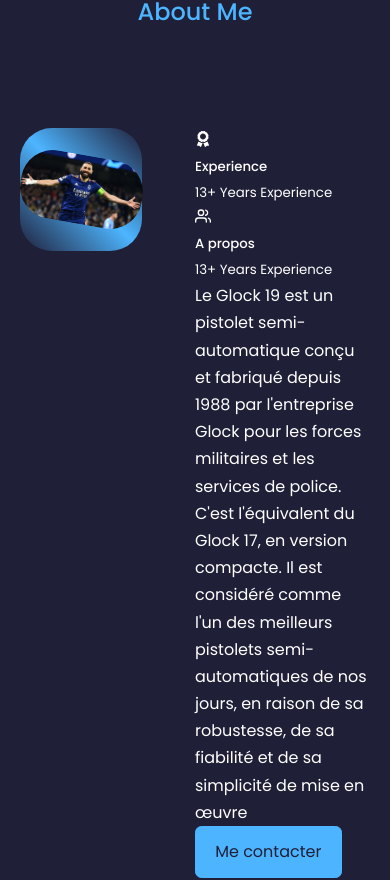
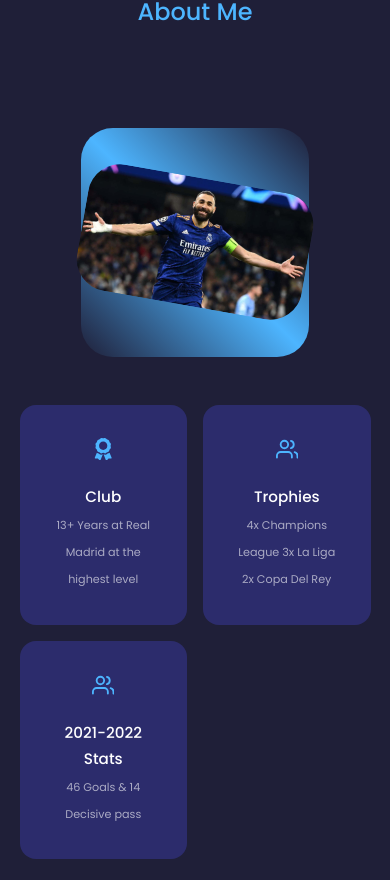
Before and after one commit to Anh-Kiet-VO/portfolio, a React (Create React App) app: page / in a window 390 px wide. Shown: the part 971-1851 px from the top of the page. Built offline with nearby package versions, Linux system fonts and the light colour scheme.

Commit message:
about content

```diff
--- a/src/components/about/About.jsx
+++ b/src/components/about/About.jsx
@@ -19,20 +19,30 @@
 					<div className='about__cards'>
 						<article className='about__card'>
 							<FaAward className='about__icon' />
-							<h5>Experience</h5>
-							<small>13+ Years Experience</small>
+							<h5>Club</h5>
+							<small>13+ Years at Real Madrid at the highest level</small>
 						</article>
 
 						<article className='about__card'>
 							<FiUsers className='about__icon' />
-							<h5>A propos</h5>
-							<small>13+ Years Experience</small>
+							<h5>Trophies</h5>
+							<small>4x Champions League </small>
+							<small>3x La Liga </small>
+							<small>2x Copa Del Rey </small>
+						</article>
+
+						<article className='about__card'>
+							<FiUsers className='about__icon' />
+							<h5>2021-2022 Stats</h5>
+							<small>46 Goals & 14 Decisive pass</small>
 						</article>
 					</div>
-					<p>Le Glock 19 est un pistolet semi-automatique conçu et fabriqué depuis 1988 par l'entreprise Glock pour
-						les forces militaires et les services de police. C'est l'équivalent du Glock 17, en version compacte.
-						Il est considéré comme l'un des meilleurs pistolets semi-automatiques de nos jours, en raison de sa robustesse,
-						de sa fiabilité et de sa simplicité de mise en œuvre
+					<p>
+						Karim Benzema est considéré comme l'un des meilleurs attaquants de sa génération, et l'un des meilleurs joueurs
+						à avoir évolué dans le championnat d'Espagne. Régulièrement nommé pour le Ballon d'or (4e en 2021),
+						Karim Benzema est le meilleur buteur français de l'histoire de la Ligue des champions, le meilleur buteur français
+						de l'histoire toutes compétitions confondues et le meilleur buteur français de l'histoire de la Liga.
+						Il est actuellement le cinquième meilleur buteur de l'histoire de l'équipe de France.
 					</p>
 
 					<a href="#contact" className='btn btn-primary'>Me contacter</a>
--- a/src/components/about/about.css
+++ b/src/components/about/about.css
@@ -23,3 +23,82 @@
 .about__me-image:hover {
 	transform: rotate(0);
 }
+
+.about__cards {
+	display: grid;
+	grid-template-columns: repeat(3, 1fr);
+	gap: 1.5rem;
+}
+
+.about__card {
+	background: var(--color-bg-variant);
+	border: 1px solid transparent;
+	border-radius: 1rem;
+	padding: 2rem;
+	text-align: center;
+	transition: var(--transition)
+}
+
+.about__card:hover {
+	background: transparent;
+	border-color: var(--color-primary-variant);
+	cursor: default;
+}
+
+.about__icon {
+	color: var(--color-primary);
+	font-size: 1.4rem;
+	margin-bottom: 1rem;
+}
+
+.about__card h5 {
+	font-size: 0.95rem;
+}
+
+.about__card small {
+	font-size: 0.7rem;
+	color: var(--color-light);
+}
+
+.about__content p {
+	margin: 2rem 0 2.6rem;
+	color: var(--color-light);
+}
+
+/* ================= MEDIA QUERIES (MEDIUM DEVICES) ================= */
+@media screen and (max-width: 1024px) {
+	.about__container {
+		grid-template-columns: 1fr;
+		gap: 0;
+	}
+
+	.about__me {
+		width: 50%;
+		margin: 2rem auto 4rem;
+	}
+
+	.about__content p {
+		margin: 1rem 0 1.5rem;
+	}
+}
+
+/* ================= MEDIA QUERIES (SMALL DEVICES) ================= */
+@media screen and (max-width: 600px) {
+	.about__me {
+		width: 65%;
+		margin: 0 auto 3rem;
+	}
+
+	.about__cards {
+		grid-template-columns: 1fr 1fr;
+		gap: 1rem;
+	}
+
+	.about_content {
+		text-align: center;
+	}
+
+	.about__content p {
+		margin: 1.5rem 0;
+	}
+}
```
